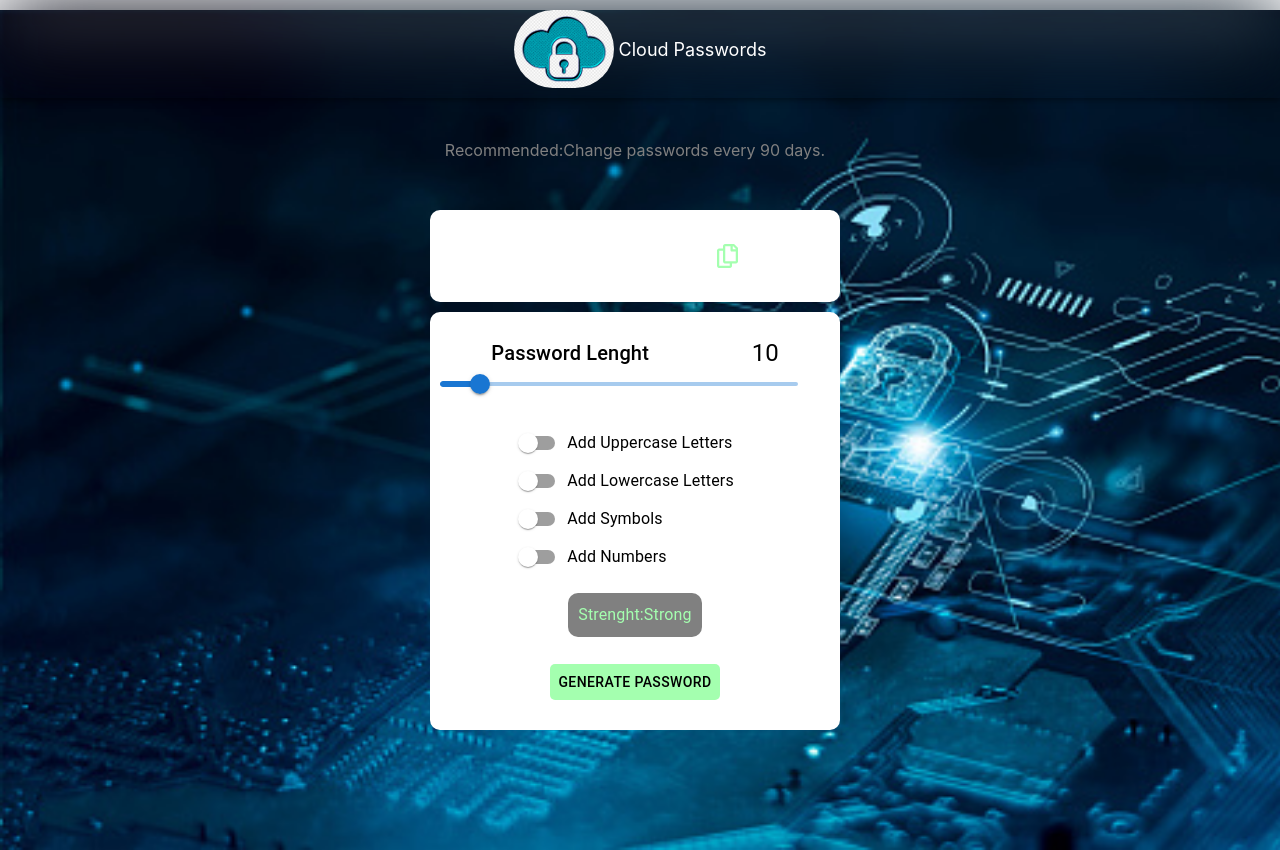
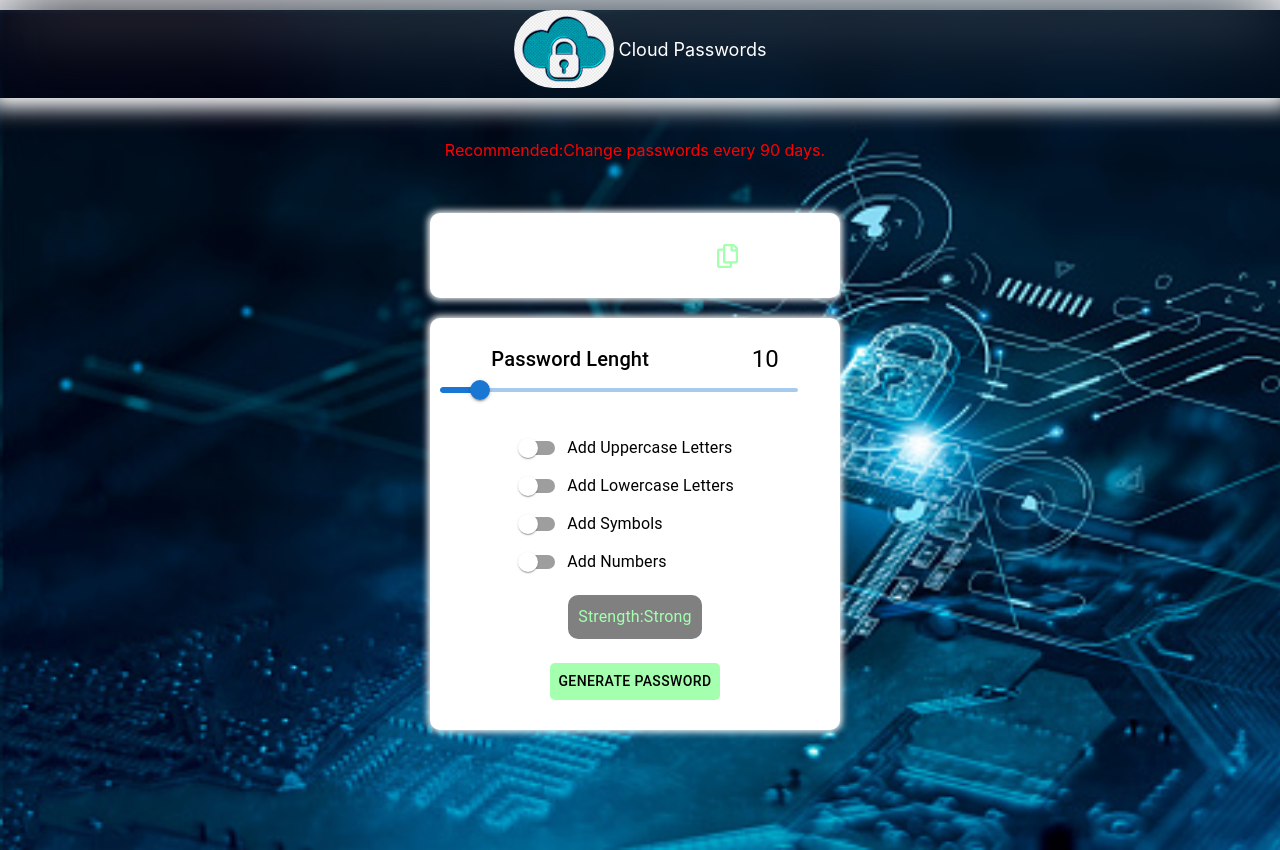
Before and after one commit to leungwoo/reactpasswordgenerator, a React (Create React App) app: page / in a window 1280 px wide. Built offline with nearby package versions, Linux system fonts and the light colour scheme; the HTML template or start-up script is replaced by a standard one.

Commit message:
strength button fix

```diff
--- a/src/App.jsx
+++ b/src/App.jsx
@@ -116,7 +116,7 @@ const App = () => {
           xl={4}
           sx={{ justifyContent: 'center', marginTop: '10vh', marginBottom: '10vh' }}
         >
-          <Typography variant="h7" style={{ color: 'grey', marginTop: '50px' }}>
+          <Typography variant="h7" style={{ color: 'red', marginTop: '50px' }}>
             Recommended:Change passwords every 90 days.
           </Typography>
           <Grid
@@ -126,8 +126,10 @@ const App = () => {
               background: 'white',
               justifyContent: 'space-around',
               borderRadius: '10px',
+              marginTop: '10px',
               padding: '1px',
               alignItems: 'center',
+              boxShadow: ('0px 0px 7px 2px white'),
             }}
           >
             <Grid item>
@@ -153,10 +155,11 @@ const App = () => {
               justifyContent: 'space-between',
               borderRadius: '10px',
               padding: '5px',
-              marginTop: '10px',
+              marginTop: '20px',
               alignItems: 'center',
               paddingTop: '20px',
               paddingBottom: '30px',
+              boxShadow: ('0px 0px 7px 2px white'),
             }}
           >
             <Grid item container sx={{ padding: '5px' }}>
--- a/src/Components/Head.jsx
+++ b/src/Components/Head.jsx
@@ -3,7 +3,10 @@ import { AppBar, Toolbar } from '@mui/material';
 import logo from '../assets/cloud.png';
 
 const Head = () => (
-  <AppBar style={{ background: 'transparent', padding: '10px', backdropFilter: 'blur(40px)' }}>
+  <AppBar style={{
+    background: 'transparent', padding: '10px', backdropFilter: 'blur(40px)', boxShadow: ('0px 0px 20px 10px white'),
+  }}
+  >
     <Toolbar style={{ display: 'flex', justifyContent: 'center' }}>
       <img src={logo} alt="logo" width="100px" style={{ borderRadius: '40px' }} />
       <span style={{ color: '#fff', marginLeft: '5px', fontSize: 'large' }}>
--- a/src/Components/Strength.jsx
+++ b/src/Components/Strength.jsx
@@ -23,12 +23,17 @@ const Strength = (props) => {
       container
       item
       sx={{
-        padding: '10px', borderRadius: '10px', background: 'grey', color: '#A4FFAF',
+        width: '100%',
+        height: '100%',
+        padding: '10px',
+        borderRadius: '10px',
+        background: 'grey',
+        color: '#A4FFAF',
       }}
     >
       <Grid>
         <Typography>
-          Strenght:
+          Strength:
         </Typography>
       </Grid>
       <Typography>
```
